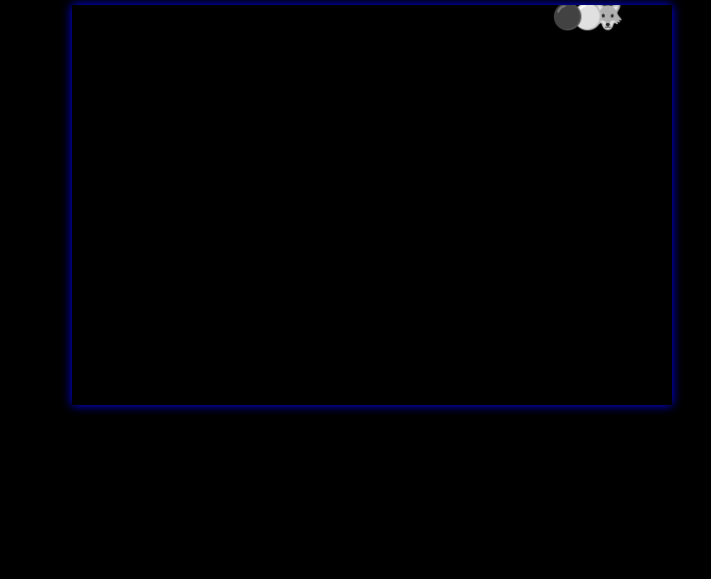
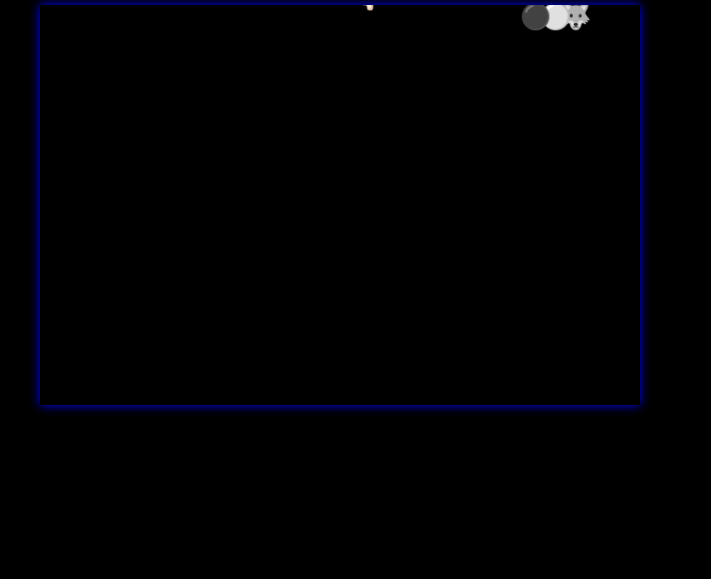
Before and after one commit to Migeuskz/Snake.js, a plain HTML site: page index.html in a window 1280 px wide. Shown: the part 221-800 px from the top of the page, without its empty margins (276-987 px from the left). Drawn offline with Linux system fonts and the light colour scheme.

Commit message:
snake fin comida

```diff
--- a/app.js
+++ b/app.js
@@ -1,26 +1,14 @@
 const lienzo = document.querySelector('#lienzo');
 const ctx = lienzo.getContext('2d');
+// let img = new Image();
+// img.src = "/img/snake.png";
 //(x,y,ancho,alto)
 // ctx.fillStyle = 'red'; //colorear = Style
 // ctx.fillRect(0,0,20,20); //dibujar = Rect
 
 let posX = 2;
 let posY = 1;
-
-function nextMove(){
-    snake.forEach((bolita, index) => {
-        if (index === 0){
-            bolita.x = posX;
-            bolita.y = posY;
-            } else{
-                bolita.x = bolita.xNext;
-                bolita.y = bolita.yNext;
-                bolita.xNext = snake[index - 1].x;
-                bolita.yNext = snake[index - 1].y;
-        }
-    })
-}
-
+function start(){
     const snake = [];
     snake.push({
         x:2,
@@ -30,6 +18,7 @@ snake.push({
         pinta: function(){
             ctx.font = '25px Serif';
             ctx.fillText('🐺', this.x * 20, this.y *20);
+            // ctx.drawImage(img, this.x, this.y);
         }
     });
 
@@ -54,6 +43,41 @@ snake.push({
             ctx.fillText('⚫', this.x * 20, this.y *20);
         }
     })
+    return snake;
+}
+let snake = start();
+
+function nextMove(){
+    snake.forEach((bolita, index) => {
+        if (index === 0){
+            bolita.x = posX;
+            bolita.y = posY;
+            } else{
+                bolita.x = bolita.xNext;
+                bolita.y = bolita.yNext;
+                bolita.xNext = snake[index - 1].x;
+                bolita.yNext = snake[index - 1].y;
+        }
+    })
+}
+
+function checkEat(){
+    if(snake[0].x === comida.x && snake[0].y === comida.y){
+        snake.push({...snake[1] });
+        comida.aparece();
+    }
+}
+
+function gameOver(){
+    for(let i = 1; i < snake.length; i++){
+        if(snake[i].x === snake[0].x && snake[i].y === snake[0].y){
+            return true;
+        }
+    }
+}
+
+
+
 
 const comida = {
     x:0,
@@ -67,8 +91,6 @@ const comida = {
         ctx.fillText('🦴', this.x * 20, this.y * 20);
     }
 }
-
-let direccion = 1; // derecha
 
 //evento del teclado
 document.querySelector('body').addEventListener('keydown', function(e){
@@ -88,21 +110,29 @@ document.querySelector('body').addEventListener('keydown', function(e){
     }
 })
 
+let direccion = 1; // derecha
+comida.aparece();
 
  setInterval(() => {
     ctx.fillRect(0,0, 600, 400);
     // comida.aparece();
-    // comida.pinta();
+    comida.pinta();
+
+    checkEat();
+    if(gameOver()){
+        alert('hijole mano');
+        snake = start();
+    }
+
     snake.forEach(bolita => bolita.pinta())
     if(direccion === 1) posX++;
     else if(direccion === 2 ) posY ++; // izquierda
     else if (direccion === 3) posX --; //arriba
     else posY --; //abajo
 
-    if(posX >= 30) posX = 0;
-    else if(posX <= 0) posX = 29;
-    if(posY >= 20) posY = 0;
-    else if(posY <= 0) posY = 20;
+    if(posX > 29) posX = 0;
+    else if(posX < 0) posX = 29;
+    if(posY > 20) posY = 0;
+    else if(posY < 1) posY = 20;
     nextMove();
 },200);
-snake.pinta();
--- a/styles/styles.css
+++ b/styles/styles.css
@@ -1,5 +1,5 @@
 body{
-    width: 100vw;
+    width: 95vw;
     height: 95vh;
     font-family: Verdana, Geneva, Tahoma, sans-serif;
     display: grid;
```
Also changed, not shown: img/apple.avif (added), img/snake.png (added). Lines whose indentation alone changed are shown as unchanged.
